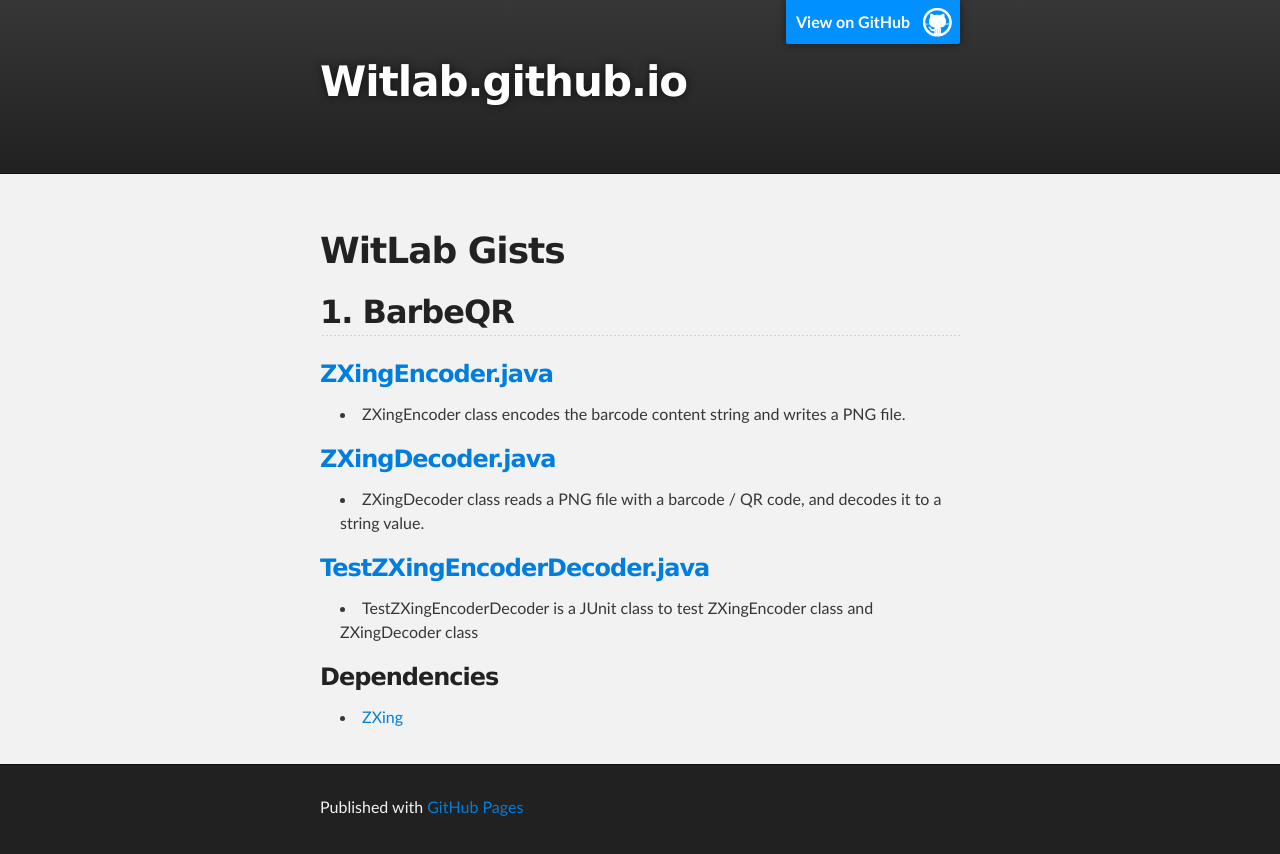
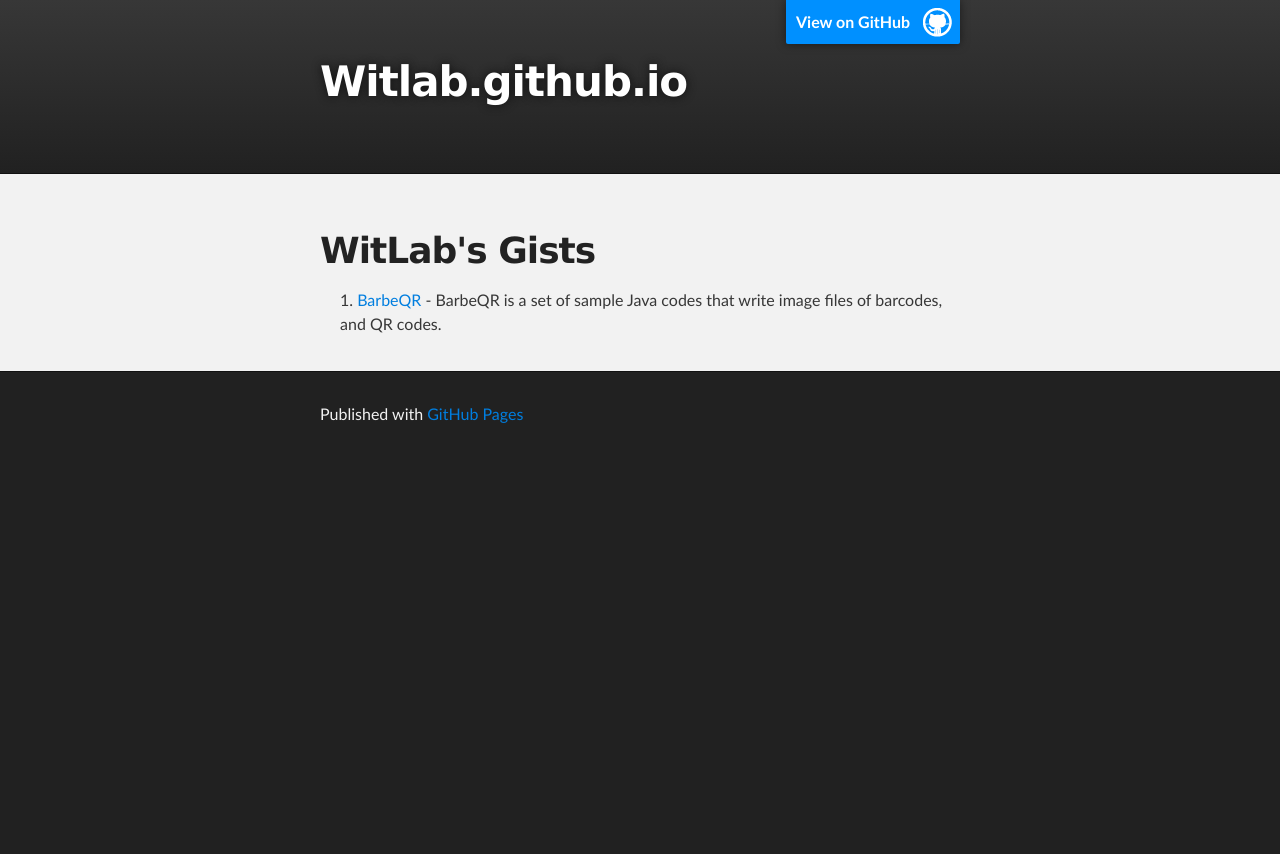
Before and after one commit to witlab/witlab.github.io, a plain HTML site: page index.html in a window 1280 px wide. After the commit the page ends 800 px from the top, so only its background shows below. Drawn offline with Linux system fonts and the light colour scheme.

Commit message:
Replace master branch with page content via GitHub

```diff
--- a/index.html
+++ b/index.html
@@ -28,35 +28,13 @@
     <div id="main_content_wrap" class="outer">
       <section id="main_content" class="inner">
         <h1>
-<a name="witlab-gists" class="anchor" href="#witlab-gists"><span class="octicon octicon-link"></span></a>WitLab Gists</h1>
+<a name="witlabs-gists" class="anchor" href="#witlabs-gists"><span class="octicon octicon-link"></span></a>WitLab's Gists</h1>
 
-<h2>
-<a name="1-barbeqr" class="anchor" href="#1-barbeqr"><span class="octicon octicon-link"></span></a>1. BarbeQR</h2>
-
-<h3>
-<a name="zxingencoderjava" class="anchor" href="#zxingencoderjava"><span class="octicon octicon-link"></span></a><a href="https://gist.github.com/witlab/6e62441333410e3fd65d">ZXingEncoder.java</a>
-</h3>
-
-<ul>
-<li>ZXingEncoder class encodes the barcode content string and writes a PNG file.</li>
-</ul><h3>
-<a name="zxingdecoderjava" class="anchor" href="#zxingdecoderjava"><span class="octicon octicon-link"></span></a><a href="https://gist.github.com/witlab/4aedde8fa566229bbeee">ZXingDecoder.java</a>
-</h3>
-
-<ul>
-<li>ZXingDecoder class reads a PNG file with a barcode / QR code, and decodes it to a string value.</li>
-</ul><h3>
-<a name="testzxingencoderdecoderjava" class="anchor" href="#testzxingencoderdecoderjava"><span class="octicon octicon-link"></span></a><a href="https://gist.github.com/witlab/5ec411ee74c4409d0b7e">TestZXingEncoderDecoder.java</a>
-</h3>
-
-<ul>
-<li>TestZXingEncoderDecoder is a JUnit class to test ZXingEncoder class and ZXingDecoder class </li>
-</ul><h3>
-<a name="dependencies" class="anchor" href="#dependencies"><span class="octicon octicon-link"></span></a>Dependencies</h3>
-
-<ul>
-<li><a href="http://code.google.com/p/zxing/">ZXing</a></li>
-</ul>
+<ol>
+<li>
+<a href="BarbeQR/BarbeQR.html">BarbeQR</a> - BarbeQR is a set of sample Java codes that write image files of barcodes, and QR codes.
+</li>
+</ol>
       </section>
     </div>
 
--- a/params.json
+++ b/params.json
@@ -1 +1 @@
-{"name":"Witlab.github.io","tagline":"","body":"# WitLab Gists\r\n## 1. BarbeQR\r\n\r\n### [ZXingEncoder.java](https://gist.github.com/witlab/6e62441333410e3fd65d)\r\n* ZXingEncoder class encodes the barcode content string and writes a PNG file.\r\n\r\n### [ZXingDecoder.java](https://gist.github.com/witlab/4aedde8fa566229bbeee)\r\n* ZXingDecoder class reads a PNG file with a barcode / QR code, and decodes it to a string value.\r\n\r\n### [TestZXingEncoderDecoder.java](https://gist.github.com/witlab/5ec411ee74c4409d0b7e)\r\n* TestZXingEncoderDecoder is a JUnit class to test ZXingEncoder class and ZXingDecoder class \r\n\r\n### Dependencies\r\n* [ZXing](http://code.google.com/p/zxing/)\r\n","google":"UA-41888423-1","note":"Don't delete this file! It's used internally to help with page regeneration."}
+{"name":"Witlab.github.io","tagline":"","body":"WitLab's Gists\r\n================\r\n1. [BarbeQR](BarbeQR/BarbeQR.html) - BarbeQR is a set of sample Java codes that write image files of barcodes, and QR codes.\r\n<BarbeQR/BarbeQR.html>\r\n","google":"UA-41888423-1","note":"Don't delete this file! It's used internally to help with page regeneration."}
```
